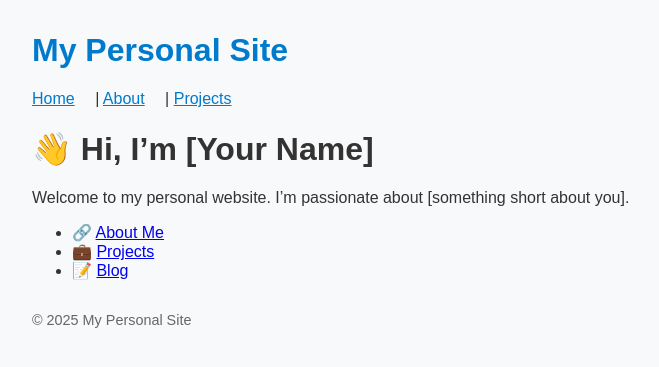
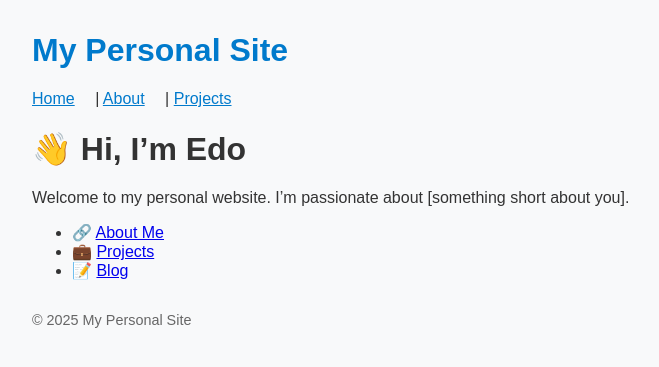
Before and after one commit to edobox/edobox.github.io, a Jekyll site: the page built from index.md, in a window 1280 px wide. Shown: the top 367 px of the page, without its empty margins (258-917 px from the left). Built offline with Jekyll 4.4.1, drawn with Linux system fonts in a browser that asks for light colours.

Commit message:
Minimal personalization

```diff
--- a/_config.yml
+++ b/_config.yml
@@ -3,7 +3,7 @@ email: your-email@example.com
 description: >-
   A simple Jekyll site for showcasing your work and ideas.
 baseurl: ""
-url: "https://yourusername.github.io"
+url: "https://edobox.github.io"
 theme: minima
 plugins:
   - jekyll-feed
--- a/index.md
+++ b/index.md
@@ -3,7 +3,7 @@ layout: default
 title: Home
 ---
 
-# 👋 Hi, I'm [Your Name]
+# 👋 Hi, I'm Edo
 
 Welcome to my personal website. I'm passionate about [something short about you].
 
```
